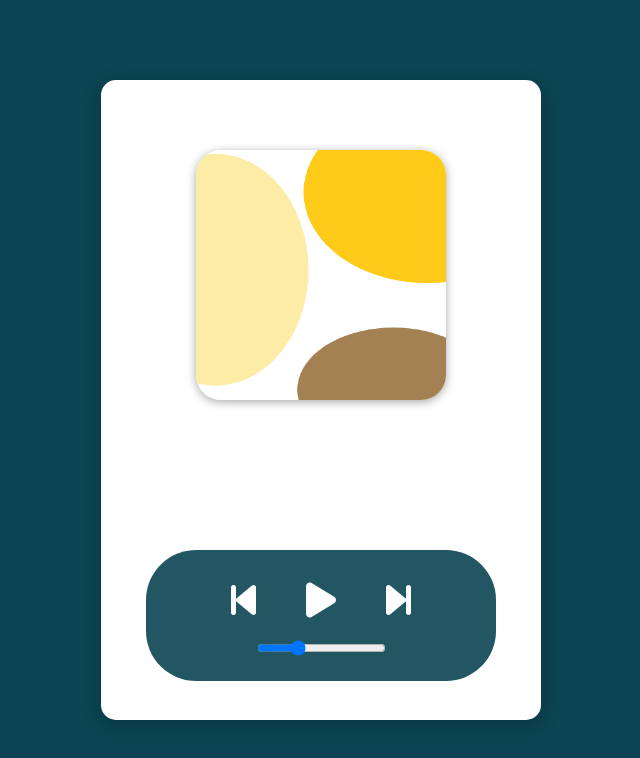
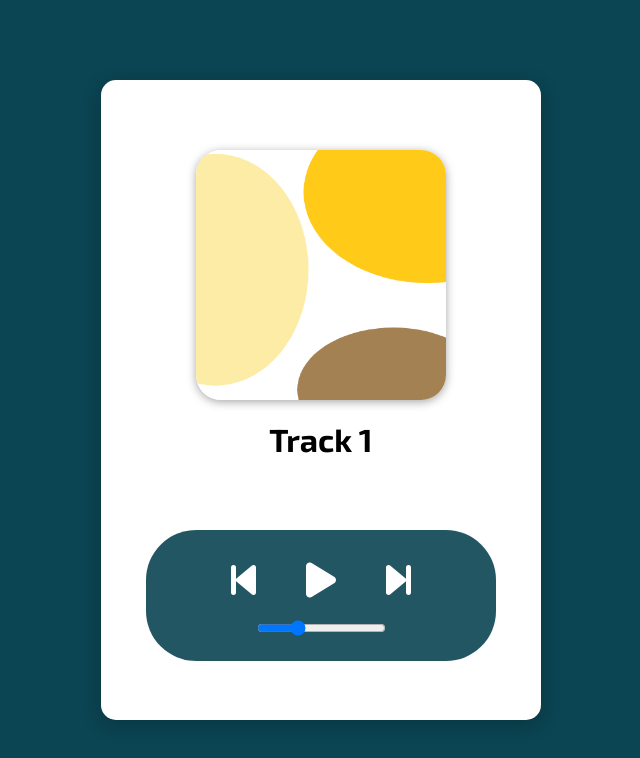
Before and after one commit to Pascal-15/MusicPlayer, a plain HTML site: page index.html in a window 1280 px wide. Shown: the whole page, without its empty margins (319-959 px from the left). Drawn offline with Linux system fonts and the light colour scheme.

Commit message:
songname

```diff
--- a/index.html
+++ b/index.html
@@ -12,6 +12,7 @@
     <div class="container">
       <div class="container-cover">
         <img src="assets/img/cover_placeholder.png" class="selected-cover" id="cover" />
+        <h1 id="song-title">...</h1>
       </div>
       <div class="container-options">
         <div class="container-controls">
--- a/script.js
+++ b/script.js
@@ -2,6 +2,7 @@ const playButton = document.getElementById('play');
 const nextButton = document.getElementById('next');
 const previousButton = document.getElementById('previous');
 const songCover = document.getElementById('cover');
+const songTitle = document.getElementById('song-title');
 const volumeSlider = document.getElementById('slider');
 
 //Song list
@@ -74,7 +75,9 @@ function previousSong() {
 }
 function update() {
     songCover.src = MusicList[MusicListIndex].cover;
+    songTitle.textContent = MusicList[MusicListIndex].name;
     song.src = MusicList[MusicListIndex].path;
+
     console.log(songCover.src);
     console.log(song.src);
 }
--- a/style.css
+++ b/style.css
@@ -1,7 +1,10 @@
+@import url('https://fonts.googleapis.com/css2?family=Exo+2:ital,wght@0,100..900;1,100..900&family=Quicksand:wght@300..700&display=swap');
+
 
 *{
     margin: 0;
     padding: 0;
+    font-family: "Exo 2", sans-serif;
 }
 
 body {
@@ -29,6 +32,9 @@ body {
     margin-top: 50px;
     width: 250px;
     height: 250px;
+    display: flex;
+    align-items: center;
+    flex-direction: column;
 
 }
 .container-cover img {
@@ -41,9 +47,13 @@ body {
     height: 100%;
 }
 
+h1 {
+    margin-top: 20px;
+}
+
 .container-options {
     background-color: rgba(11, 68, 82, 0.9);
-    margin-top: 150px;
+    margin-top: 130px;
     width: fit-content;
     height: fit-content;
     padding: 20px 60px;
```
